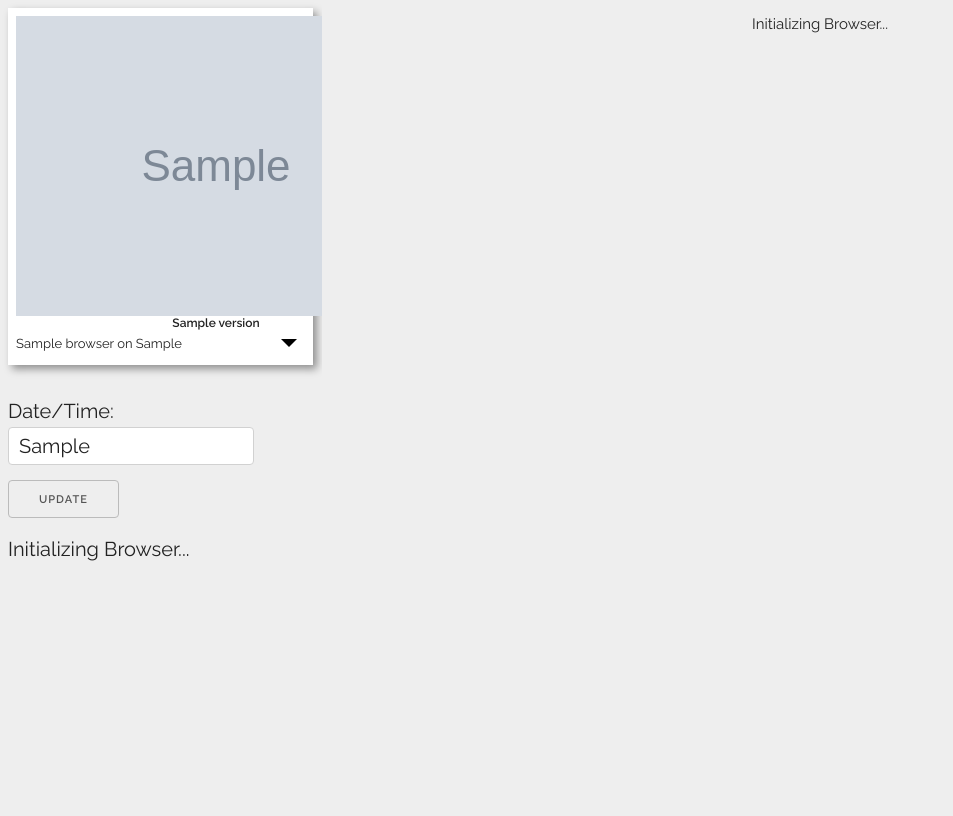
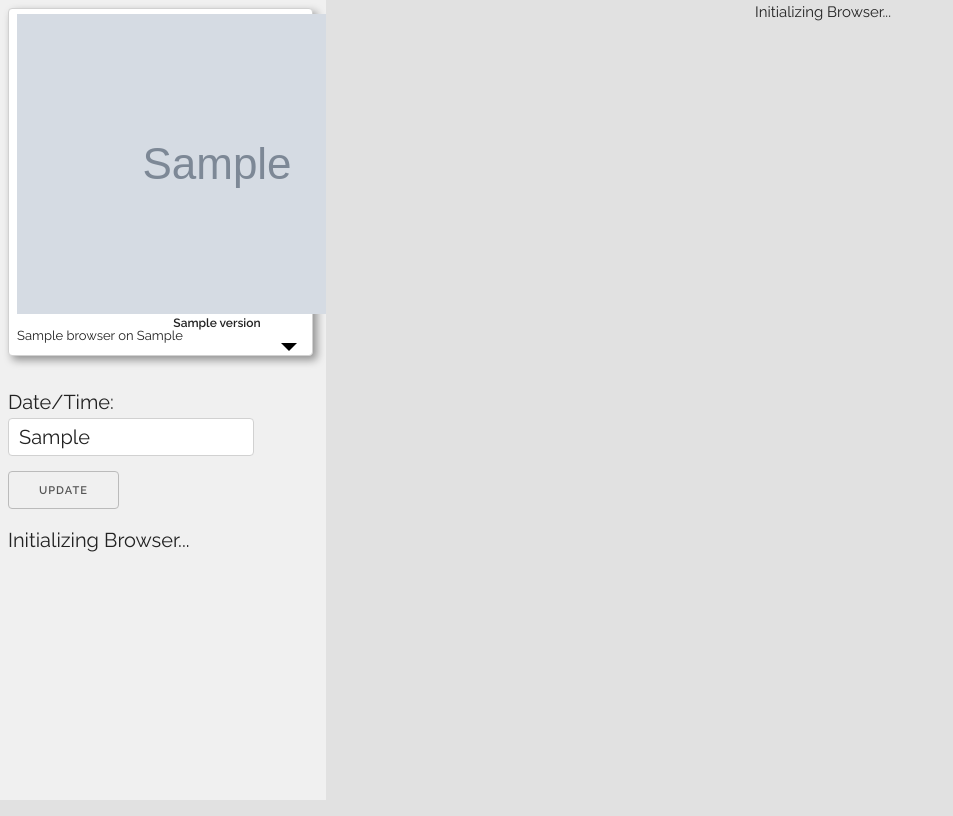
Before and after one commit to oldweb-today/browsers, a Python web app: template templates/replay.html in a window 1320 px wide. Shown: the whole page, without its empty margins (0-953 px from the left). Run offline with Jinja, Linux system fonts and the light colour scheme; the template is opened without the code that fills it: most values are stand-ins (such as "Sample title", 1, 10 or a date in 2020); grey boxes marked "Sample" are stand-in pictures.

Commit message:
update main.css: improved highlight, centering browser, other fixes from @despens

```diff
--- a/static/main.css
+++ b/static/main.css
@@ -1,15 +1,13 @@
-html, body
-{
+html, body {
     height: 100%;
     margin: 0px;
     padding: 0px;
     border: 0px;
     overflow: auto;
-    background-color: #eee;
+    background-color: #f0f0f0;
 }
 
-iframe
-{
+iframe {
     width: 100%;
     height: 100%;
     overflow: hidden;
@@ -23,38 +21,72 @@ iframe
         overflow: hidden;
     }
 
+/* front page */
 
-.header
-{
+#frontpage {}
+
+    #frontpage h1 {
+        margin-bottom: 5rem;
+        margin-top: 3rem;
+    }
+
+    #frontpage label {
+        width: 100%;
+        text-align: right;
+        line-height: 4rem;
+    }
+
+    #frontpage button {margin: 5rem 0 1rem;}
+
+        /*.logo .colors {font-family: 'Comic Sans MS'}*/
+
+    .section {
+        margin-top: 11rem;
+    }
+
+    #frontpage div.support {margin-top: -7px;}
+        a.support {display: inline-block; opacity: 0.7;}
+            a.support:hover{opacity: 1;}
+            a.support.rhizome {padding: 6px 0 0 20px;}
+            a.support.shuttleworth {margin: -6px 0 6px -3px;}
+    .link-github {margin-top: 1.5rem;}
+
+/* rainbow */
+span.red{color:red}
+span.orange{color:orange}
+span.yellow{color:yellow}
+span.lime{color:lime}
+span.green{color:green}
+span.turquoise{color:turquoise}
+span.blue{color:blue}
+span.purple{color:purple}
+
+
+/* app menu on the left */
+
+.header {
     padding: 8px;
     font-size: 20px;
-    width: 306px;
-    height: 100%;
+    width: 310px;
     position: absolute;
     left: 0px;
     top: 0px;
-    overflow: hidden;
+    bottom: 0;
+
     overflow-wrap: break-word;
 }
 
-.browser
-{
-    top: 0px;
-    left: 320px;
-    position: absolute;
-    margin: 12px 0px 12px 0px;
-    min-width: 1000px;
+ /*   .header * {
+        font-size: 20px;
     }
+*/
 
-#browserMsg
-{
+    #browserMsg {
         text-align: center;
         margin: auto;
     }
 
-.header * {
-    font-size: 20px;
-}
+
 
     .hosts {
         text-align: center;
@@ -71,6 +103,149 @@ iframe
         display: none;
     }
 
+    /* button that opens the browser selector */
+
+    #browser-dropdown {
+        width: 287px;
+        padding: 8px;
+        background-color: white;
+        cursor: pointer;
+        margin-bottom: 30px;
+        border: 1px solid #d1d1d1;
+        border-radius: 4px;
+        box-shadow: 4px 4px 8px rgba(0,0,0,0.4);
+        font-size: 13px;
+    }
+
+        a.about-browser {
+            display: block;
+            margin: -24px 0 1rem 0;
+        }
+        #browser-dropdown.browser-drop-shown {
+            border: 1px solid #1EAEDB;
+        }
+        #browser-icon-group {
+            vertical-align: middle;
+            display: inline-block;
+            position: relative;
+            top: -3px;
+            margin-right: 8px;
+        }
+            /* version number of browser */
+            #browser-icon-group label {
+                display: block;
+                margin: 0 auto;
+                text-align: center;
+                font-size: 12px;
+                font-weight: bold;
+                margin-top: 2px;
+                line-height: 0;
+            }
+
+        /* button triangle */
+        .arrow-down {
+            width: 0;
+            height: 0;
+            margin-right: 7px;
+            margin-top: 17px;
+            float: right;
+            border-left: 8px solid transparent;
+            border-right: 8px solid transparent;
+            border-top: 8px solid black;
+            display: inline-block;
+            margin-left: 4px;
+        }
+            #browser-dropdown:hover .arrow-down {border-top-color: #33C3F0}
+            .browser-drop-shown .arrow-down {border-top-color: #1EAEDB} /* when selector is visible*/
+
+
+    /* Browser Selector */
+    #browser-selector {
+        width: 304px;
+        font-size: 12px;
+        position: absolute;
+        float: left;
+        top: 40px;
+        left: 0px;
+
+        background-color: white;
+        box-shadow: 4px 4px 8px rgba(0,0,0,0.4);
+    }
+
+        #browser-selector table {
+            border-spacing: 0;
+            margin-bottom: 0px;
+        }
+
+            #browser-selector thead {height: 40px;}
+
+                /* table top row */
+                #browser-selector thead th {
+                    width: 56px;
+                    padding: 6px 10px;
+                    text-align: center;
+                }
+                    /* close menu via × */
+                    #browser-close {
+                        text-align: right !important;
+                        cursor: pointer;
+                        font-size: 15px;
+                    }
+                    #browser-close span { margin-right: 7px; }
+                    #browser-close:hover { color: #33C3F0; }
+
+                /* background colors / stripes */
+
+                #browser-selector tr.r-odd {background: #f8f8f8;}
+                #browser-selector tr.r-odd td:nth-child(odd) {background: #f0f0f0;}
+                #browser-selector tr.r-even {background: #e8e8e8;}
+                #browser-selector tr.r-even td:nth-child(odd) {background: #e0e0e0;}
+
+                #browser-selector tbody th {
+                    padding: 3px 6px 0;
+                    text-align: center;
+                }
+
+                    #browser-selector td {
+                        border-bottom: 0;
+                        padding: 8px 10px 2px;
+                    }
+
+                    #browser-selector th {font-weight: normal; background: #fff;}
+                    #browser-selector tbody th {text-align: left; vertical-align: top;}
+
+
+
+                    /* selection colors */
+                    #browser-selector td:not(:empty):hover {background-image: radial-gradient(circle, rgba(0,0,0,0), rgba(51,195,240,.5)) !important;}
+                    #browser-selector td.selected,
+                    #browser-selector td.selected:hover
+                        {background-image: radial-gradient(circle, #fff, #1EAEDB) !important;}
+
+
+                    /* display of browser icons */
+                    #browser-selector img {width: 32px; height: 32px;}
+                    #browser-selector img,
+                    #browser-selector label {
+                        display: block;
+                        margin: 0 auto;
+                    }
+
+                    #browser-selector label {text-align: center;} /* browser version numbers*/
+
+                    #browser-selector input {display: none;}      /* make radio buttons invisible */
+
+
+/* Area for browser */
+
+.browser {
+    position: absolute;
+    top: 0px;
+    left: 326px;
+    bottom: 0;
+    right: 0;
+    background: #e1e1e1
+}
 
     /* noVNC classes */
     #noVNC_screen {
@@ -80,133 +255,11 @@ iframe
         margin: auto;
         background-color:#313131;
         line-height: 0;
+        margin-top: 8px;
     }
 
         #noVNC_canvas {
-    /* position: absolute; */
-    left: 0;
-    right: 0;
-    margin: 0;
+            margin: 0px;
+            left: 0px;
+            top: 0px;
         }
-
-
-/* Browser Selector */
-#browser-selector {
-    font-family: "Arial", sans-serif;
-    font-size: 12px;
-    position: absolute;
-    float: left;
-    top: 40px;
-    left: 0px;
-    background-color: white;
-    box-shadow: 4px 4px 8px rgba(0,0,0,0.4);
-}
-
-#browser-selector table {
-    border-spacing: 0;
-    margin-bottom: 1px;
-}
-
-#browser-selector thead {height: 40px;}
-
-#browser-selector th,
-#browser-selector td {
-    width: 56px;
-    padding: 6px 10px;
-    border-bottom: 0px;
-    text-align: center;
-}
-#browser-selector th {font-weight: normal; background: #fff;}
-#browser-selector tbody th {text-align: left; vertical-align: top;}
-
-#browser-selector tr.r-odd {background: #f8f8f8;}
-#browser-selector tr.r-odd td:nth-child(odd) {background: #f0f0f0;}
-#browser-selector tr.r-even {background: #e8e8e8;}
-#browser-selector tr.r-even td:nth-child(odd) {background: #e0e0e0;}
-
-/* selection colors */
-#browser-selector td:not(:empty):hover {background: #ccf !important;}
-#browser-selector td.selected,
-#browser-selector td.selected:hover
-{background: #99e !important;}
-
-#browser-selector img {width: 32px; height: 32px;}
-#browser-selector img,
-#browser-selector label {
-    display: block;
-    margin: 0 auto;
-}
-
-#browser-selector label {text-align: center;}
-
-#browser-selector input {display: none;}
-
-#browser-close {
-    text-align: right !important;
-    cursor: pointer;
-    font-size: 15px;
-}
-
-#browser-close span {
-    margin-right: 9px;
-}
-
-#browser-close:hover {
-    color: grey !important;
-}
-
-#browser-dropdown
-{
-    padding: 8px;
-    background-color: white;
-    cursor: pointer;
-    margin-right: 1px;
-    margin-bottom: 30px;
-
-    box-shadow: 4px 4px 8px rgba(0,0,0,0.4);
-
-    /*
-    -webkit-box-shadow: 2px 2px 2px 0px rgba(0,0,0,0.75);
-    -moz-box-shadow: 2px 2px 2px 0px rgba(0,0,0,0.75);
-    box-shadow: 2px 2px 2px 0px rgba(0,0,0,0.75);
-    */
-}
-
-.browser-drop-shown
-{
-    border: 1px solid #99e;
-}
-
-#browser-dropdown *
-{
-    font-size: 13px;
-}
-
-#browser-icon-group
-{
-    vertical-align: middle;
-    display: inline-block;
-}
-
-#browser-dropdown label {
-    display: block;
-    margin: 0 auto;
-    text-align: center;
-    font-size: 12px;
-    font-weight: bold;
-    line-height: 0;
-    margin-bottom: 2px;
-}
-
-.arrow-down {
-    width: 0;
-    height: 0;
-    margin-right: 8px;
-    margin-top: 14px;
-    float: right;
-    border-left: 8px solid transparent;
-    border-right: 8px solid transparent;
-    border-top: 8px solid black;
-    display: inline-block;
-    margin-left: 4px;
-}
```
Lines whose indentation alone changed are shown as unchanged.
